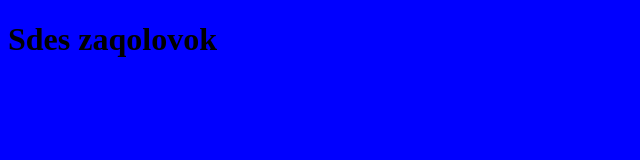
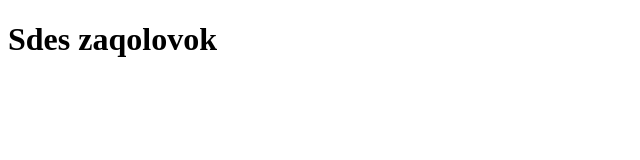
Before and after one commit to mr-crodo/git-for-beginner, a plain HTML site: page index.html in a window 1280 px wide. Shown: the whole page, without its empty margins (0-640 px from the left). Drawn offline with Linux system fonts and the light colour scheme.

Commit message:
cto eto ne znayu

```diff
--- a/index.html
+++ b/index.html
@@ -3,7 +3,6 @@
 <head>
   <meta charset="UTF-8">
   <meta name="viewport" content="width=device-width, initial-scale=1.0">
-  <link rel="stylesheet" href="/style.css">
   <title>Document</title>
 </head>
 <body>
```
